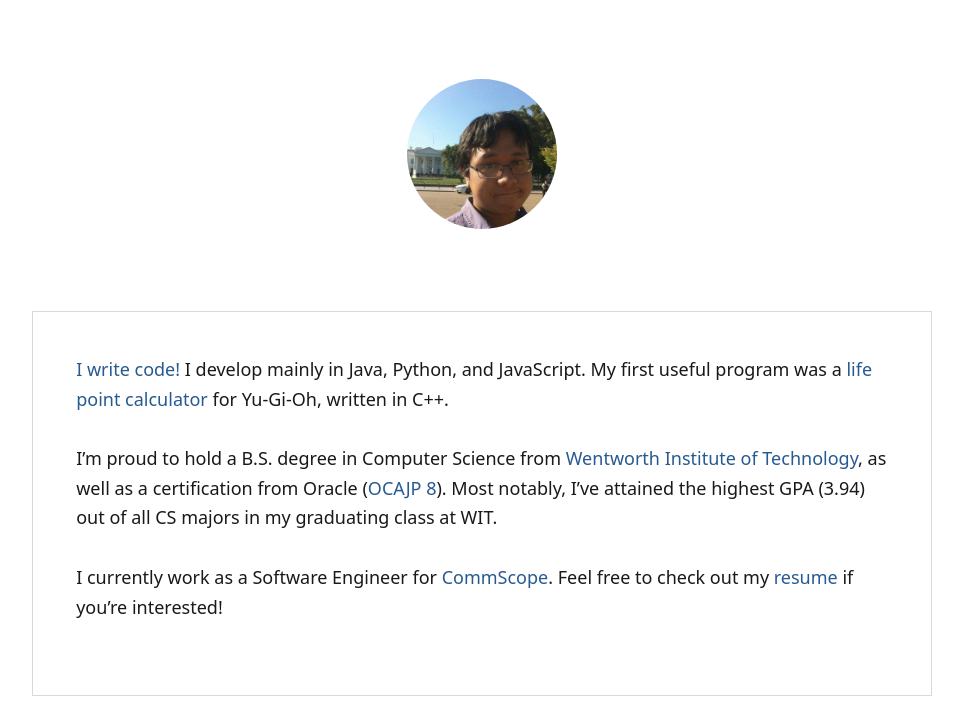
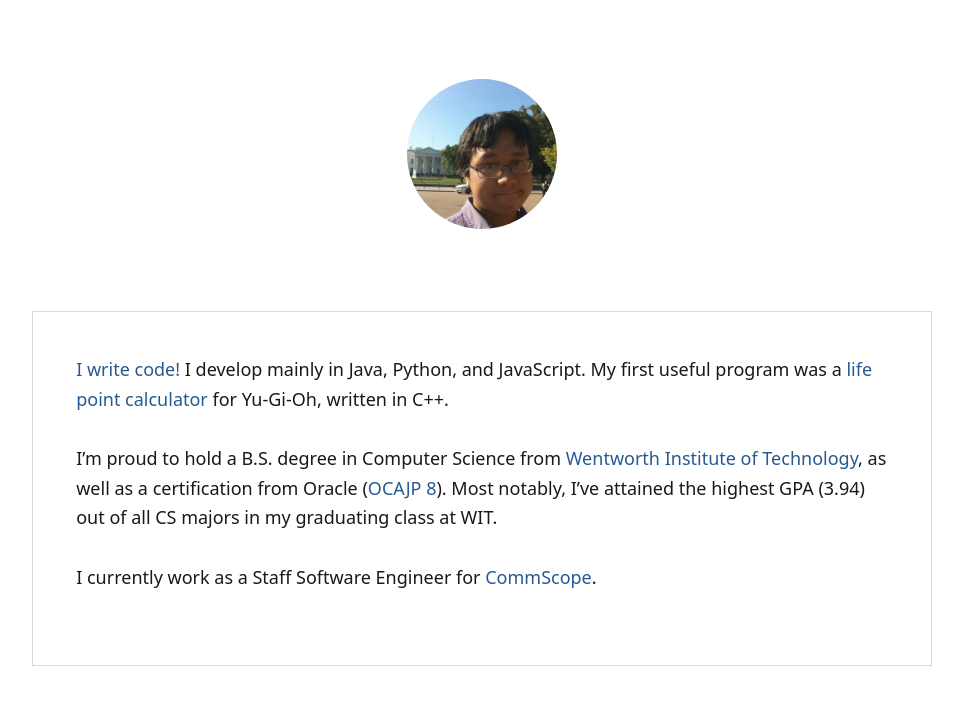
Before and after one commit to jsudiaman/jsudiaman.github.io, a Jekyll site: the page built from index.md, in a window 1280 px wide. Shown: the top 708 px of the page, without its empty margins (158-1121 px from the left). Built offline with Jekyll 4.4.1, drawn with Linux system fonts in a browser that asks for light colours.

Commit message:
Remove resume

```diff
--- a/index.md
+++ b/index.md
@@ -7,4 +7,4 @@ I'm proud to hold a B.S. degree in Computer Science from [Wentworth Institute of
 a certification from Oracle ([OCAJP 8](http://www.youracclaim.com/badges/edb762b0-efac-4118-ab22-76e03d184b50)). Most
 notably, I've attained the highest GPA (3.94) out of all CS majors in my graduating class at WIT.
 
-I currently work as a Software Engineer for [CommScope](http://www.commscope.com). Feel free to check out my [resume](https://docs.google.com/document/d/e/2PACX-1vSQlaiW1no1EKw7cvXmcOBlyNptvu3ma8Ef-ZXcTiZBnn51DmBxVMBkfhBq_6OJLuG9-Ziv_v1JC4ub/pub) if you're interested!
+I currently work as a Staff Software Engineer for [CommScope](http://www.commscope.com).
```
